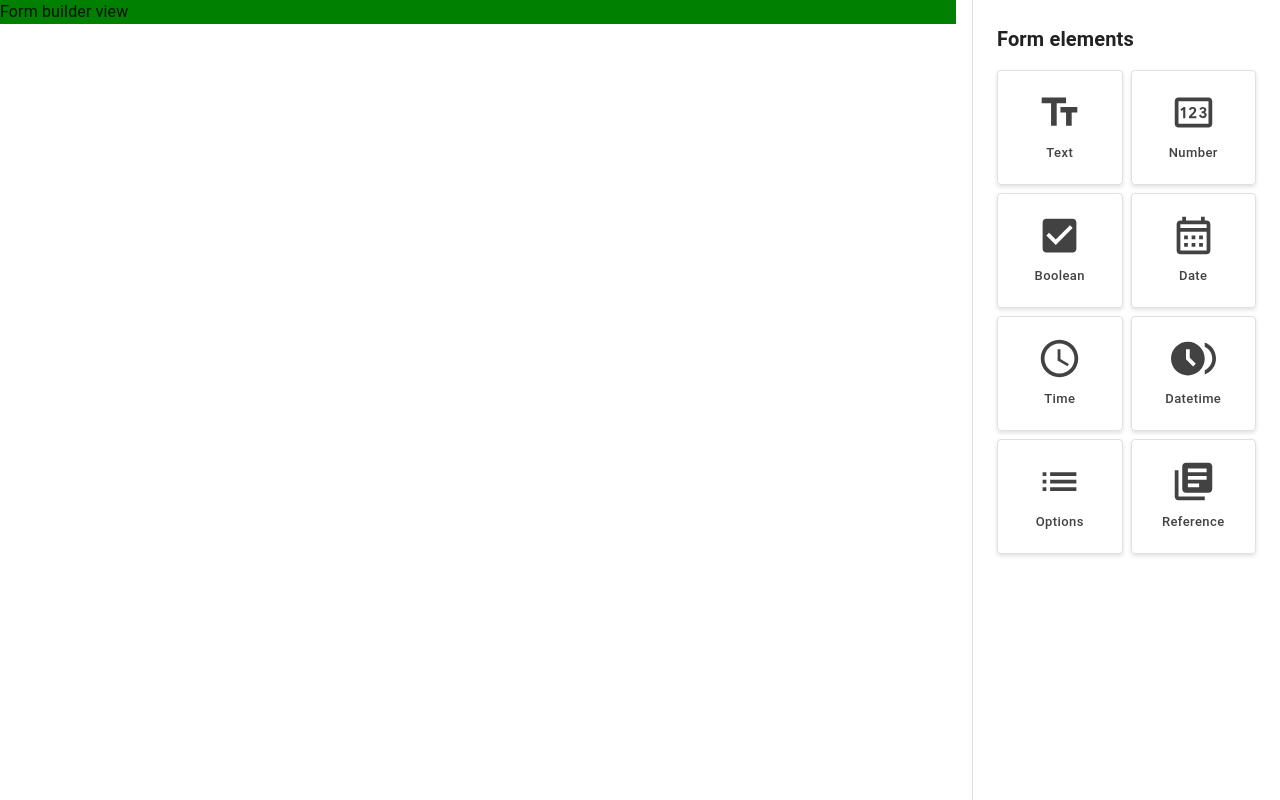
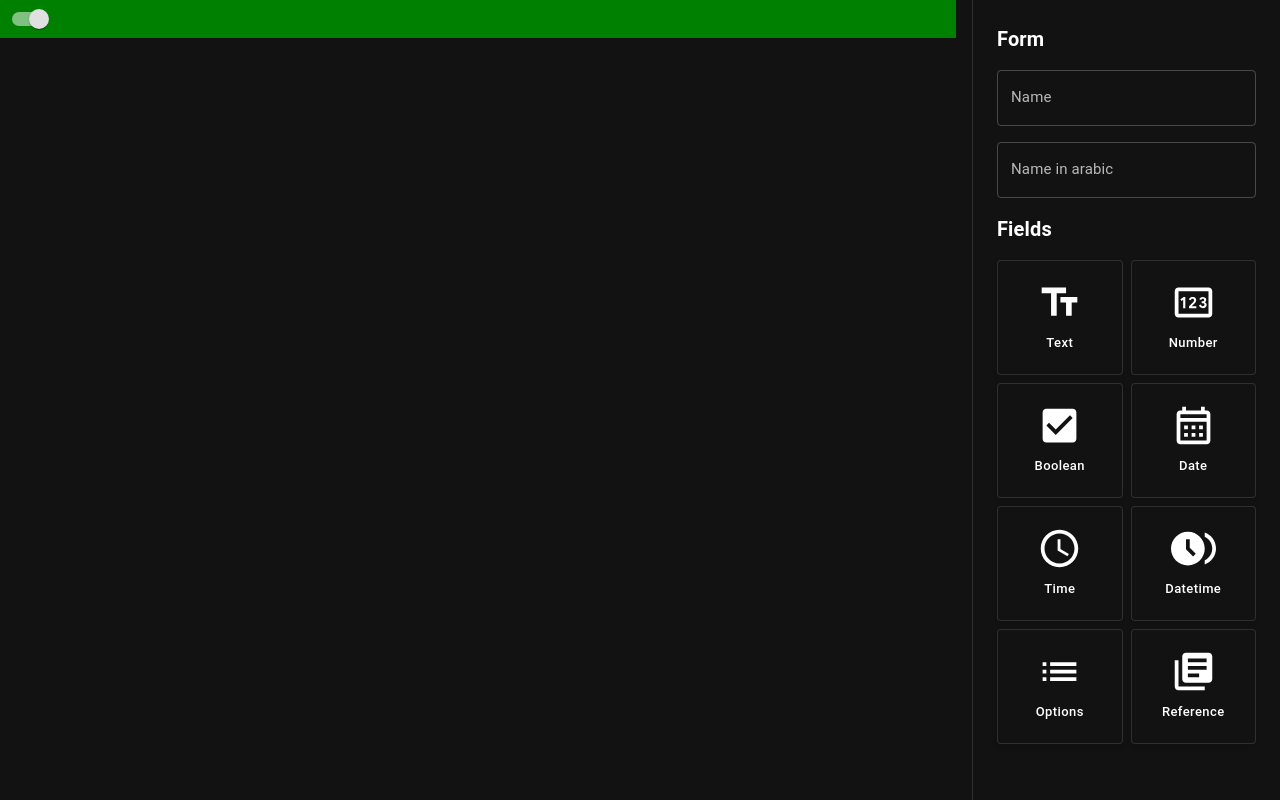
Before and after one commit to rimarayya/quality-management-frontend, a React (Vite) app: page /templates/create in a window 1280 px wide. Built offline with nearby package versions, Linux system fonts and the light colour scheme.

Commit message:
feat(templates): dark mode & style input fields.

```diff
--- a/src/App.tsx
+++ b/src/App.tsx
@@ -1,6 +1,7 @@
 import { colors, createTheme, CssBaseline } from '@mui/material';
 import AppRoutes from './modules/app/AppRoutes';
 import { ThemeProvider } from '@emotion/react';
+import { useThemeStore } from './modules/common/stores/themeStore';
 
 declare module '@mui/material/styles' {
 	interface BreakpointOverrides {
@@ -9,6 +10,9 @@ declare module '@mui/material/styles' {
 		xl4: true;
 	}
 }
+
+export default function App() {
+	const { isLight } = useThemeStore();
 
 	const theme = createTheme({
 		breakpoints: {
@@ -26,13 +30,13 @@ const theme = createTheme({
 		},
 		palette: {
 			primary: {
-			main: colors.grey[800],
+				main: colors.grey[900],
 				dark: colors.grey[100],
 			},
+			mode: isLight ? 'light' : 'dark',
 		},
 	});
 
-export default function App() {
 	return (
 		<ThemeProvider theme={theme}>
 			<CssBaseline />
--- /dev/null
+++ b/src/modules/common/stores/themeStore.ts
@@ -0,0 +1,11 @@
+import { create } from 'zustand';
+
+interface ICounterStore {
+	isLight: boolean;
+	toggleTheme: () => void;
+}
+
+export const useThemeStore = create<ICounterStore>((set) => ({
+	isLight: false,
+	toggleTheme: () => set((state) => ({ isLight: !state.isLight })),
+}));
--- a/src/modules/templates/components/FormBuilderSidebar.tsx
+++ b/src/modules/templates/components/FormBuilderSidebar.tsx
@@ -1,4 +1,4 @@
-import { Box, Grid2 as Grid } from '@mui/material';
+import { Box, Grid2 as Grid, TextField } from '@mui/material';
 import TextFieldButton from './fields-cards/TextFieldButton';
 import NumberFieldButton from './fields-cards/NumberFieldButton';
 import BooleanFieldButton from './fields-cards/BooleanFieldButton';
@@ -27,6 +27,7 @@ export default function FormBuilderSidebar() {
 				padding: 3,
 				borderLeft: 1,
 				borderLeftColor: 'divider',
+				overflowY: 'auto',
 			}}
 		>
 			<Box
@@ -36,7 +37,94 @@ export default function FormBuilderSidebar() {
 					fontWeight: 'bold',
 				}}
 			>
-				Form elements
+				Form
+			</Box>
+			<TextField
+				label="Name"
+				variant="outlined"
+				sx={[
+					(theme) => ({
+						'& label.Mui-focused': {
+							color: '#424242',
+						},
+						'& .MuiOutlinedInput-root.Mui-focused .MuiOutlinedInput-notchedOutline':
+							{
+								borderColor: '#757575',
+							},
+						'&:hover .MuiOutlinedInput-root .MuiOutlinedInput-notchedOutline':
+							{
+								borderColor: '#757575',
+							},
+						...theme.applyStyles('dark', {
+							'& label.Mui-focused': {
+								color: '#9e9e9e',
+							},
+							'& .MuiOutlinedInput-root.Mui-focused .MuiOutlinedInput-notchedOutline':
+								{
+									borderColor: '#616161',
+								},
+							'&:hover .MuiOutlinedInput-root .MuiOutlinedInput-notchedOutline':
+								{
+									borderColor: '#616161',
+								},
+						}),
+						width: '100%',
+						marginBottom: 2,
+						'& .MuiInputLabel-root': {
+							paddingY: 0.1,
+							fontSize: 15,
+						},
+					}),
+				]}
+			/>
+
+			<TextField
+				label="Name in arabic"
+				variant="outlined"
+				sx={[
+					(theme) => ({
+						'& label.Mui-focused': {
+							color: '#424242',
+						},
+						'& .MuiOutlinedInput-root.Mui-focused .MuiOutlinedInput-notchedOutline':
+							{
+								borderColor: '#757575',
+							},
+						'&:hover .MuiOutlinedInput-root .MuiOutlinedInput-notchedOutline':
+							{
+								borderColor: '#757575',
+							},
+						...theme.applyStyles('dark', {
+							'& label.Mui-focused': {
+								color: '#9e9e9e',
+							},
+							'& .MuiOutlinedInput-root.Mui-focused .MuiOutlinedInput-notchedOutline':
+								{
+									borderColor: '#616161',
+								},
+							'&:hover .MuiOutlinedInput-root .MuiOutlinedInput-notchedOutline':
+								{
+									borderColor: '#616161',
+								},
+						}),
+
+						width: '100%',
+						marginBottom: 2,
+						'& .MuiInputLabel-root': {
+							paddingY: 0.1,
+							fontSize: 15,
+						},
+					}),
+				]}
+			/>
+			<Box
+				sx={{
+					paddingBottom: 2,
+					fontSize: 20,
+					fontWeight: 'bold',
+				}}
+			>
+				Fields
 			</Box>
 			<Grid container spacing={1}>
 				{Button.map((Button, i) => (
--- a/src/modules/templates/components/FormBuilderView.tsx
+++ b/src/modules/templates/components/FormBuilderView.tsx
@@ -1,6 +1,8 @@
-import { Box } from '@mui/material';
+import { Box, Switch } from '@mui/material';
+import { useThemeStore } from '../../common/stores/themeStore';
 
 export default function FormBuilderView() {
+	const { isLight, toggleTheme } = useThemeStore();
 	return (
 		<Box
 			sx={{
@@ -14,7 +16,7 @@ export default function FormBuilderView() {
 				},
 			}}
 		>
-			Form builder view
+			<Switch color="default" onChange={toggleTheme} checked={!isLight} />
 		</Box>
 	);
 }
--- a/src/modules/templates/components/common/FieldButton.tsx
+++ b/src/modules/templates/components/common/FieldButton.tsx
@@ -22,21 +22,48 @@ export default function FieldButton({
 	return (
 		<Button
 			variant="outlined"
-			sx={{
+			// sx={{
+			// 	display: 'flex',
+			// 	justifyContent: 'center',
+			// 	alignItems: 'center',
+			// 	height: height,
+			// 	width: '100%',
+			// 	cursor: 'pointer',
+			// 	borderRadius: 1,
+			// 	borderColor: 'divider',
+			// 	boxShadow: '0px 2px 4px rgba(0, 0, 0, 0.12)',
+			// 	'&:hover': {
+			// 		backgroundColor: hoverColor,
+			// 		transition: 'background-color 0.3s ease-in-out',
+			// 	},
+			// }}
+			sx={[
+				(theme) => ({
+					color: mainColor,
+					width: '100%',
 					display: 'flex',
 					justifyContent: 'center',
 					alignItems: 'center',
 					height: height,
-				width: '100%',
 					cursor: 'pointer',
 					borderRadius: 1,
 					borderColor: 'divider',
 					boxShadow: '0px 2px 4px rgba(0, 0, 0, 0.12)',
+					backgroundColor: 'white',
+					...theme.applyStyles('dark', {
+						backgroundColor: '#121212',
+						color: 'white',
+					}),
 					'&:hover': {
 						backgroundColor: hoverColor,
 						transition: 'background-color 0.3s ease-in-out',
+						...theme.applyStyles('dark', {
+							backgroundColor: '#222222',
+							transition: 'background-color 0.3s ease-in-out',
+						}),
 					},
-			}}
+				}),
+			]}
 		>
 			<Box
 				sx={{
@@ -44,7 +71,17 @@ export default function FieldButton({
 					width: 100,
 				}}
 			>
-				<Icon sx={{ fontSize: iconSize, color: mainColor }} />
+				<Icon
+					sx={[
+						(theme) => ({
+							color: mainColor,
+							fontSize: iconSize,
+							...theme.applyStyles('dark', {
+								color: 'white',
+							}),
+						}),
+					]}
+				/>
 				<Box sx={{ fontSize: 13, textTransform: 'capitalize' }}>
 					{text}
 				</Box>
```
Also changed, not shown: src/modules/common/stores/counter.store.ts (deleted, +0 -16 lines), 2 other files (tests, documents, lock files or other folders). Lines whose indentation alone changed are shown as unchanged.
